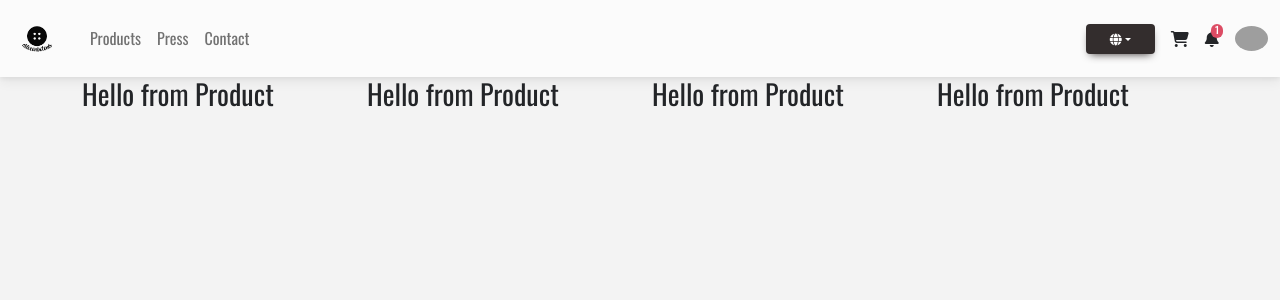
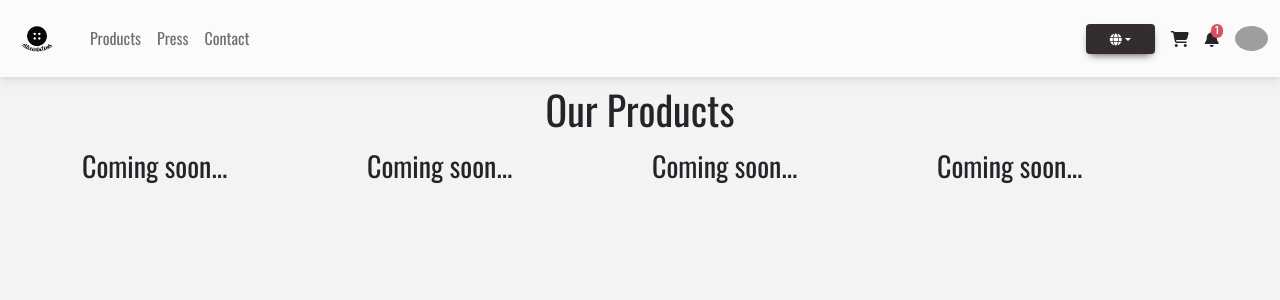
Before and after one commit to Abraomukas/botones-front, a React (Create React App) app in the folder back-botones/: page /products in a window 1280 px wide. Shown: the top 300 px of the page. Built offline with nearby package versions, Linux system fonts and the light colour scheme; grey boxes are pictures that could not be loaded; a web font is replaced by a local one.

Commit message:
feat: Include Title component

```diff
--- a/back-botones/src/components/Cart.js
+++ b/back-botones/src/components/Cart.js
@@ -1,6 +1,7 @@
 import React from 'react';
 
 import Navbar from './Navbar';
+import Title from './Title';
 
 export default function Cart() {
 	return (
@@ -9,8 +10,9 @@ export default function Cart() {
 				<Navbar />
 			</header>
 			<main>
+				<Title text='My cart' />
 				<section>
-					<h3>Hello from cart</h3>
+					<h3>Coming soon...</h3>
 				</section>
 			</main>
 		</div>
--- a/back-botones/src/components/Navbar.js
+++ b/back-botones/src/components/Navbar.js
@@ -109,9 +109,9 @@ export default function Navbar() {
 					</div>
 
 					{/* Shopping cart */}
-					<a className='text-reset me-3' href='#!'>
+					<Link className='text-reset me-3' to='/cart'>
 						<i className='fas fa-shopping-cart' />
-					</a>
+					</Link>
 
 					{/* Notifications */}
 					<div className='dropdown'>
--- a/back-botones/src/components/Product.js
+++ b/back-botones/src/components/Product.js
@@ -3,7 +3,7 @@ import React from 'react';
 export default function Product() {
 	return (
 		<div>
-			<h3>Hello from Product</h3>
+			<h3>Coming soon...</h3>
 		</div>
 	);
 }
--- a/back-botones/src/components/ProductList.js
+++ b/back-botones/src/components/ProductList.js
@@ -2,6 +2,7 @@ import React from 'react';
 import Navbar from './Navbar';
 
 import Product from './Product';
+import Title from './Title';
 
 export default function ProductList() {
 	return (
@@ -10,6 +11,7 @@ export default function ProductList() {
 				<Navbar />
 			</header>
 			<main>
+				<Title text='Our products' />
 				{/* Product grid */}
 				<div className='container'>
 					<div className='row '>
```
